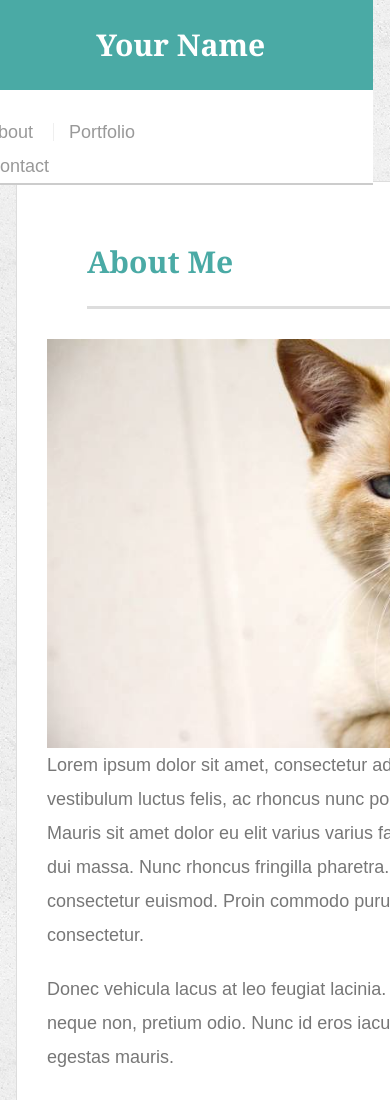
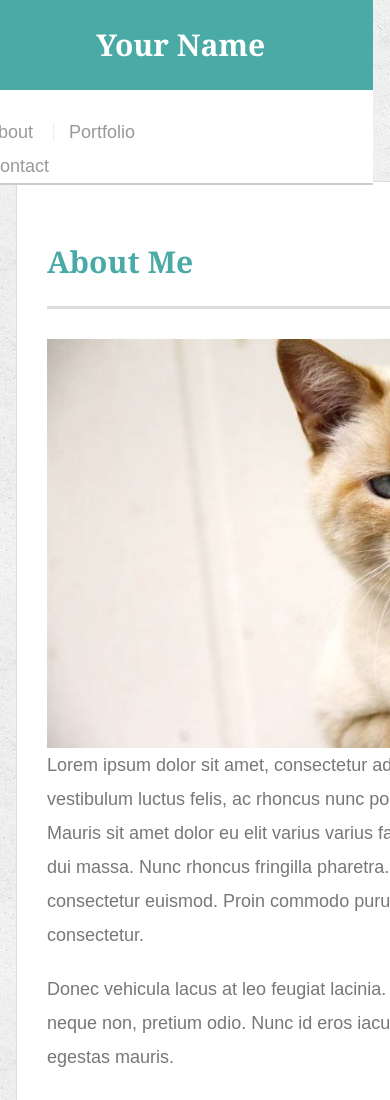
Before and after one commit to rohitchhetri/Responsive-Portfolio, a plain HTML site: page index.html in a window 390 px wide. Shown: the top 1100 px of the page. Drawn offline with Linux system fonts and the light colour scheme.

Commit message:
created new class for h1 on index file & change media screen for index.html

```diff
--- a/assets/css/style.css
+++ b/assets/css/style.css
@@ -241,6 +241,14 @@ input[type=submit] {
     margin-left:39px;
 }
 
+.main-section{
+  margin-bottom:300px;
+}
+
+.h1-class{
+  margin-left:0px;
+}
+
 #masthead{
   margin:-8px 0 30px;
 }
--- a/index.html
+++ b/index.html
@@ -22,7 +22,7 @@
 
   <div id="main-container" class="container">
     <section class="main-section">
-      <h1>About Me</h1>
+      <h1 class="h1-class">About Me</h1>
 
       <img src="assets/images/cat.jpg" class="auth-image" alt="Your Name">
 
```
